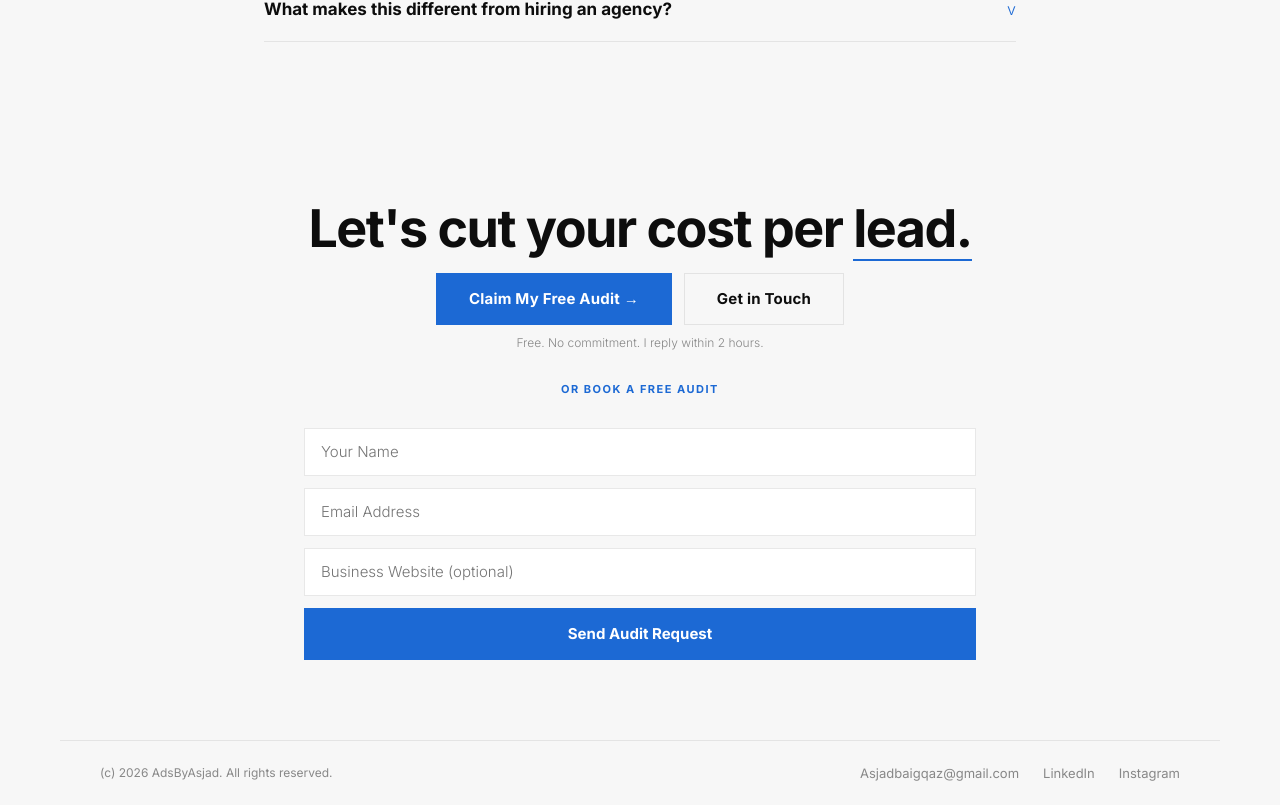
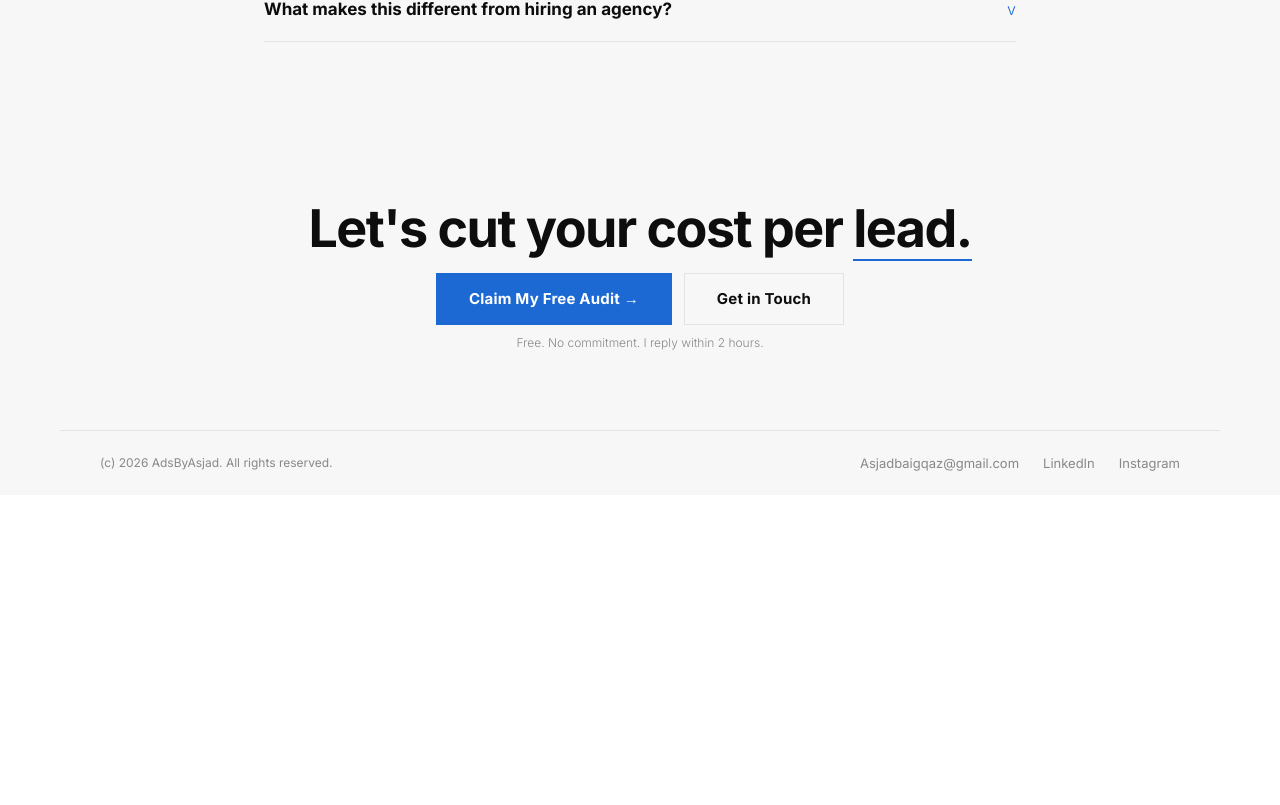
Before and after one commit to asjadbaig-boop/adsby-asjad-website, a React (Vite) app: page / in a window 1280 px wide. Shown: the part 7702-8507 px from the top of the page. After the commit the page ends 8197 px from the top, so only its background shows below. Built offline with nearby package versions, Linux system fonts and the light colour scheme.

Commit message:
remove contact form

```diff
--- a/src/components/Contact.jsx
+++ b/src/components/Contact.jsx
@@ -1,29 +1,10 @@
-import { useState, useRef, useEffect } from 'react'
+import { useRef, useEffect } from 'react'
 import useMagnetic from '../hooks/useMagnetic'
-
-// Get a free access key at https://web3forms.com, enter your email, and paste the key below.
-const WEB3FORMS_KEY = 'YOUR_WEB3FORMS_KEY'
-
-const inputStyle = {
-  width: '100%',
-  height: '48px',
-  border: '1px solid var(--surface-border)',
-  borderRadius: 0,
-  background: 'var(--surface-raised)',
-  padding: '0 16px',
-  fontSize: '15px',
-  fontWeight: '300',
-  color: 'var(--ink)',
-  fontFamily: 'inherit',
-  outline: 'none',
-  boxSizing: 'border-box',
-}
 
 export default function Contact() {
   const waRef = useRef(null)
   const emailRef = useRef(null)
   const accentRef = useRef(null)
-  const [status, setStatus] = useState('idle') // idle | sending | success | error
 
   useMagnetic(waRef)
   useMagnetic(emailRef)
@@ -44,26 +25,6 @@ export default function Contact() {
     obs.observe(el)
     return () => obs.disconnect()
   }, [])
-
-  async function handleSubmit(e) {
-    e.preventDefault()
-    setStatus('sending')
-    const fd = new FormData(e.target)
-    fd.append('access_key', WEB3FORMS_KEY)
-    fd.append('subject', 'New Audit Request - AdsByAsjad')
-    try {
-      const res = await fetch('https://api.web3forms.com/submit', { method: 'POST', body: fd })
-      const data = await res.json()
-      if (data.success) {
-        setStatus('success')
-        e.target.reset()
-      } else {
-        setStatus('error')
-      }
-    } catch {
-      setStatus('error')
-    }
-  }
 
   return (
     <footer id="contact" style={{ background: 'var(--surface)', padding: '80px 0 0' }}>
@@ -92,54 +53,9 @@ export default function Contact() {
           </a>
         </div>
 
-        <p style={{ fontSize: '12px', color: 'var(--ink-muted)', marginTop: '10px', textAlign: 'center', marginBottom: '32px' }}>
+        <p style={{ fontSize: '12px', color: 'var(--ink-muted)', marginTop: '10px', textAlign: 'center', marginBottom: '0' }}>
           Free. No commitment. I reply within 2 hours.
         </p>
-
-        <p style={{ fontSize: '11px', fontWeight: '700', color: 'var(--primary)', textTransform: 'uppercase', letterSpacing: '1.5px', marginBottom: '32px' }}>
-          OR BOOK A FREE AUDIT
-        </p>
-
-        {status === 'success' ? (
-          <div style={{ padding: '40px 24px', background: 'var(--surface-raised)', border: '1px solid var(--surface-border)', borderTop: '2px solid var(--primary)' }}>
-            <p style={{ fontSize: '20px', fontWeight: '700', color: 'var(--ink)', marginBottom: '8px' }}>Audit request sent.</p>
-            <p style={{ fontSize: '15px', fontWeight: '300', color: 'var(--ink-secondary)', lineHeight: 1.65, margin: 0 }}>
-              I will reply within 24 hours. Or message me on{' '}
-              <a href="https://wa.me/9778115675?text=Hi%20Asjad%2C%20I%20want%20to%20get%20a%20free%20ads%20audit%20for%20my%20business." target="_blank" rel="noopener noreferrer" style={{ color: 'var(--primary)' }}>WhatsApp</a> for a faster reply.
-            </p>
-          </div>
-        ) : (
-          <form className="contact-form" onSubmit={handleSubmit} style={{ display: 'flex', flexDirection: 'column', gap: '12px', textAlign: 'left' }}>
-            <input type="text" name="name" placeholder="Your Name" style={inputStyle} required />
-            <input type="email" name="email" placeholder="Email Address" style={inputStyle} required />
-            <input type="url" name="website" placeholder="Business Website (optional)" style={inputStyle} />
-            <button
-              type="submit"
-              disabled={status === 'sending'}
-              style={{
-                width: '100%',
-                height: '52px',
-                background: status === 'sending' ? 'var(--ink-muted)' : 'var(--primary)',
-                color: '#fff',
-                border: 'none',
-                borderRadius: 0,
-                fontSize: '15px',
-                fontWeight: '700',
-                fontFamily: 'inherit',
-                cursor: status === 'sending' ? 'not-allowed' : 'pointer',
-                transition: 'background 200ms ease',
-              }}
-            >
-              {status === 'sending' ? 'Sending...' : 'Send Audit Request'}
-            </button>
-            {status === 'error' && (
-              <p style={{ fontSize: '14px', fontWeight: '400', color: '#c0392b', textAlign: 'center', margin: 0 }}>
-                Something went wrong. Try messaging me on{' '}
-                <a href="https://wa.me/9778115675?text=Hi%20Asjad%2C%20I%20want%20to%20get%20a%20free%20ads%20audit%20for%20my%20business." target="_blank" rel="noopener noreferrer" style={{ color: '#c0392b' }}>WhatsApp</a> instead.
-              </p>
-            )}
-          </form>
-        )}
       </div>
 
       <div className="footer-inner" style={{ borderTop: '1px solid var(--hairline)', padding: '24px 40px', maxWidth: '1160px', margin: '0 auto', display: 'flex', alignItems: 'center', justifyContent: 'space-between', flexWrap: 'wrap', gap: '16px' }}>
```
